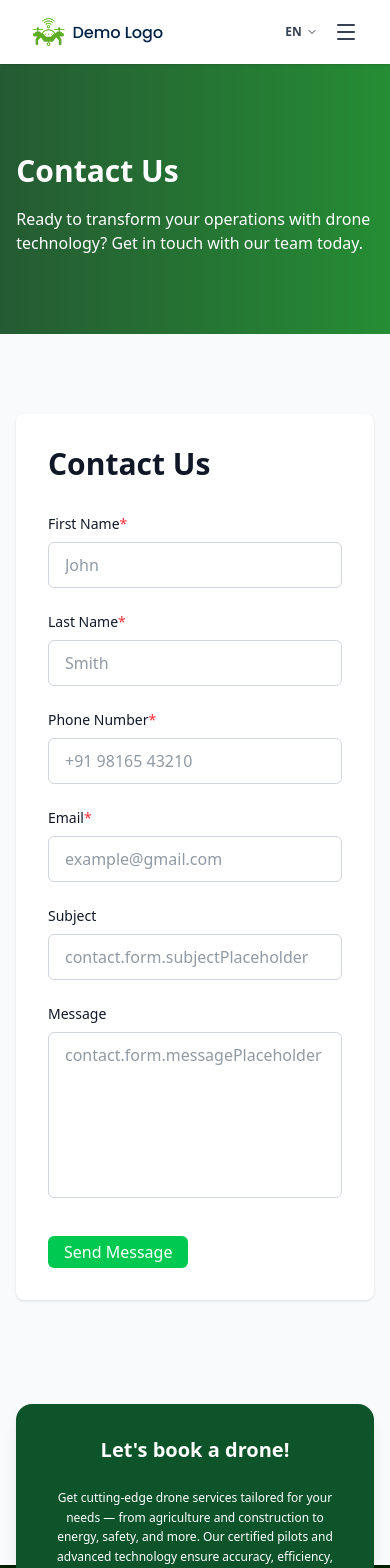
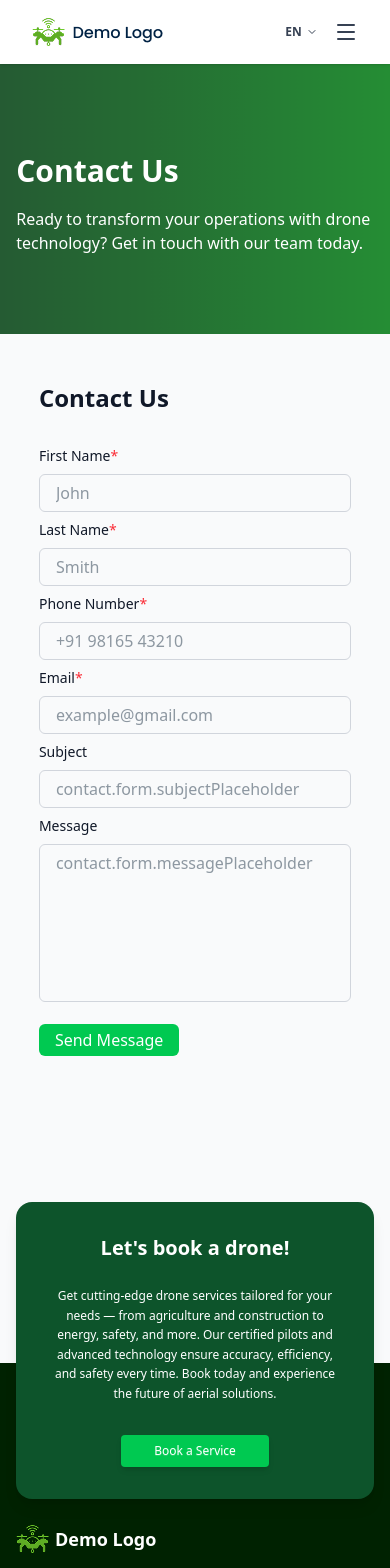
Before and after one commit to MTS-Services/prasad_e_app_pilot, a React (Vite) app: page /contact in a window 390 px wide. Shown: the top 1568 px of the page. Built offline with nearby package versions, Linux system fonts and the light colour scheme.

Commit message:
statics card size removed

```diff
--- a/src/LandingPageUI/Components/Form/CForm.jsx
+++ b/src/LandingPageUI/Components/Form/CForm.jsx
@@ -28,15 +28,15 @@ export default function CForm() {
   };
 
   return (
-    <div className="min-h-screen bg-gray-50 py-20 px-4">
-      <div className="max-w-7xl mx-auto bg-white rounded-lg shadow-sm p-8 md:p-12">
-        <h1 className="text-3xl md:text-4xl lg:text-5xl font-bold text-gray-900 mb-8">
+    <div className="min-h-screen bg-gray-50 py-10 lg:py-20 px-4">
+      <div className="max-w-7xl w-11/12 mx-auto md:bg-white rounded-lg lg:shadow-sm p-2 lg:p-8 md:p-12">
+        <h1 className="text-2xl md:text-4xl lg:text-5xl font-bold text-gray-900 mb-8">
           {t('contact2.form.header')}
         </h1>
 
         <form onSubmit={handleSubmit}>
           {/* First Name & Last Name */}
-          <div className="grid grid-cols-1 md:grid-cols-2 gap-6 mb-6">
+          <div className="grid grid-cols-1 md:grid-cols-2 gap-2 lg:gap-6 mb-2 lg:mb-6">
             <div>
               <label htmlFor="firstName" className="block text-sm font-medium text-gray-900 mb-2">
                 {t('contact2.form.firstName')}<span className="text-red-500">*</span>
@@ -49,7 +49,7 @@ export default function CForm() {
                 onChange={handleChange}
                 placeholder={t('contact2.form.firstNamePlaceholder')}
                 required
-                className="w-full px-4 py-2.5 border border-gray-300 rounded-md focus:outline-none focus:ring-2 focus:ring-green-500 focus:border-transparent"
+                className="w-full px-4 py-1.5 lg:py-2.5 border border-gray-300 rounded-md focus:outline-none focus:ring-2 focus:ring-green-500 focus:border-transparent"
               />
             </div>
 
@@ -65,13 +65,13 @@ export default function CForm() {
                 onChange={handleChange}
                 placeholder={t('contact2.form.lastNamePlaceholder')}
                 required
-                className="w-full px-4 py-2.5 border border-gray-300 rounded-md focus:outline-none focus:ring-2 focus:ring-green-500 focus:border-transparent"
+                className="w-full px-4  py-1.5 lg:py-2.5 border border-gray-300 rounded-md focus:outline-none focus:ring-2 focus:ring-green-500 focus:border-transparent"
               />
             </div>
           </div>
 
           {/* Phone & Email */}
-          <div className="grid grid-cols-1 md:grid-cols-2 gap-6 mb-6">
+          <div className="grid grid-cols-1 md:grid-cols-2 gap-2 lg:gap-6 mb-2 lg:mb-6">
             <div>
               <label htmlFor="phone" className="block text-sm font-medium text-gray-900 mb-2">
                 {t('contact2.form.phone')}<span className="text-red-500">*</span>
@@ -84,7 +84,7 @@ export default function CForm() {
                 onChange={handleChange}
                 placeholder={t('contact2.form.phonePlaceholder')}
                 required
-                className="w-full px-4 py-2.5 border border-gray-300 rounded-md focus:outline-none focus:ring-2 focus:ring-green-500 focus:border-transparent"
+                className="w-full px-4 py-1.5 lg:py-2.5 border border-gray-300 rounded-md focus:outline-none focus:ring-2 focus:ring-green-500 focus:border-transparent"
               />
             </div>
 
@@ -100,13 +100,13 @@ export default function CForm() {
                 onChange={handleChange}
                 placeholder={t('contact2.form.emailPlaceholder')}
                 required
-                className="w-full px-4 py-2.5 border border-gray-300 rounded-md focus:outline-none focus:ring-2 focus:ring-green-500 focus:border-transparent"
+                className="w-full px-4 py-1.5 lg:py-2.5 border border-gray-300 rounded-md focus:outline-none focus:ring-2 focus:ring-green-500 focus:border-transparent"
               />
             </div>
           </div>
 
           {/* Subject */}
-          <div className="mb-6">
+          <div className="mb-2 lg:mb-6">
             <label htmlFor="subject" className="block text-sm font-medium text-gray-900 mb-2">
               {t('contact2.form.subject')}
             </label>
@@ -117,12 +117,12 @@ export default function CForm() {
               value={formData.subject}
               onChange={handleChange}
               placeholder={t('contact.form.subjectPlaceholder')}
-              className="w-full px-4 py-2.5 border border-gray-300 rounded-md focus:outline-none focus:ring-2 focus:ring-green-500 focus:border-transparent"
+              className="w-full px-4  py-1.5 lg:py-2.5 border border-gray-300 rounded-md focus:outline-none focus:ring-2 focus:ring-green-500 focus:border-transparent"
             />
           </div>
 
           {/* Message */}
-          <div className="mb-8">
+          <div className="mb-4 lg:mb-8">
             <label htmlFor="message" className="block text-sm font-medium text-gray-900 mb-2">
               {t('contact2.form.message')}
             </label>
@@ -133,7 +133,7 @@ export default function CForm() {
               onChange={handleChange}
               placeholder={t('contact.form.messagePlaceholder')}
               rows="6"
-              className="w-full px-4 py-2.5 border border-gray-300 rounded-md focus:outline-none focus:ring-2 focus:ring-green-500 focus:border-transparent resize-none"
+              className="w-full px-4 py-1.5 lg:py-2.5 border border-gray-300 rounded-md focus:outline-none focus:ring-2 focus:ring-green-500 focus:border-transparent resize-none"
             ></textarea>
           </div>
 
--- a/src/LandingPageUI/Pages/FAQ.jsx
+++ b/src/LandingPageUI/Pages/FAQ.jsx
@@ -24,7 +24,7 @@ const FAQ = () => {
     <div className="py-4 lg:py-16 px-4 sm:px-6 md:px-8 lg:px-10 bg-gray-50 mb-0">
       <div className="lg:w-10/12 mx-auto max-w-7xl">
         {/* Header */}
-        <div className="text-center mb-6 lg:mb-12">
+        <div className="text-center max-w-xl mx-auto mb-6 lg:mb-12">
           <h2 className="text-2xl sm:text-3xl md:text-4xl font-bold text-gray-900">
             {t('faq.header')}
           </h2>
--- a/src/LandingPageUI/Pages/Statistics.jsx
+++ b/src/LandingPageUI/Pages/Statistics.jsx
@@ -57,11 +57,14 @@ export default function Statistics() {
   return (
     <section className="bg-gray-50 py-6 sm:py-10 xl:py-20 px-4 sm:px-6 md:px-8 lg:px-10">
       <div className=" lg:w-10/12 xl:max-w-7xl mx-auto ">
-        <div className="grid grid-cols-1 sm:grid-cols-2  lg:grid-cols-4 lg:gap-6 gap-2">
+        <div className="grid grid-cols-1 sm:grid-cols-2 lg:grid-cols-4
+
+
+        lg:gap-6  gap-2">
           {cards.map((c) => (
             <div
               key={c.id}
-              className="bg-white xl:w-[282px] xl:h-[274px] rounded-xl p-6 shadow-sm flex flex-col items-center justify-center text-center hover:shadow-md transition-shadow"
+              className="bg-white rounded-xl p-6 shadow-sm flex flex-col items-center justify-center text-center hover:shadow-md transition-shadow"
             >
               <div className="mb-4">
                 <div className="inline-flex items-center justify-center w-14  h-14 rounded-lg bg-emerald-50 text-emerald-700">
@@ -69,8 +72,8 @@ export default function Statistics() {
                 </div>
               </div>
 
-              <div className="lg:text-3xl text-xl font-extrabold text-slate-900">{c.value}</div>
-              <div className="mt-3 text-sm text-slate-600">{t(c.titleKey)}</div>
+              <div className="lg:text-2xl xl:text-3xl text-xl font-extrabold text-slate-900">{c.value}</div>
+              <div className="mt-3 line-clamp-1 text-sm text-slate-600">{t(c.titleKey)}</div>
             </div>
           ))}
         </div>
```
